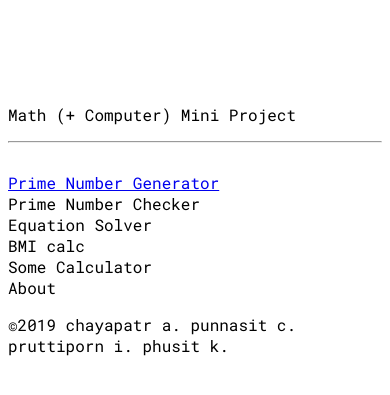
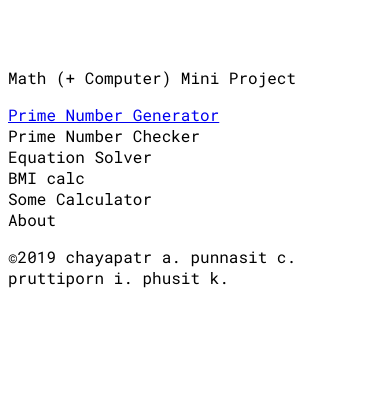
Before and after one commit to chayapatr/mathproject, a website built with Parcel: page src/index.html in a window 390 px wide. Shown: the part 353-748 px from the top of the page. Built offline with nearby package versions, Linux system fonts and the light colour scheme.

Commit message:
some css change

```diff
--- a/src/index.html
+++ b/src/index.html
@@ -29,7 +29,7 @@
 
 <body>
   <section class="hero is-fullheight">
-    <div class="hero-head">
+    <div class="hero-head phone-hide">
       <section class="hero is-small is-warning">
         <div class="hero-body">
           <div class="container has-text-centered">
@@ -46,7 +46,7 @@
         <p class="subtitle">
           Math (+ Computer) Mini Project
         </p>
-        <section class="hero is-small" id="space">
+        <section class="hero is-small phone-hide">
           <div class="hero-body">
             <div class="container" id="underline">
               <hr />
--- a/src/prime/script/atkin.js
+++ b/src/prime/script/atkin.js
@@ -45,6 +45,7 @@ function sieveOfAtkin(limit) {
     }
 
     //primes values are the one which sieve[x] = true
+    //from kramtark's github gist
     return sieve;
 }
 
--- a/src/prime/script/script.js
+++ b/src/prime/script/script.js
@@ -2,7 +2,6 @@ import footerDate from '../../script/ui.js'
 import nav from '../../script/subpage'
 import sieve from 'sieve-of-eratosthenes'
 import pullAll from 'lodash.pullall'
-import takeRightWhile from 'lodash.takerightwhile'
 
 (footerDate)();
 (nav)()
@@ -20,6 +19,7 @@ document.getElementById('button').addEventListener('click', () => {
     resArr.forEach(el => {
         dom = dom + `${el} `
     })
+
     document.getElementById('result').innerText = dom
     document.getElementById('reshero').style.display = 'block'
     /*document.getElementById('input').style.display = 'none'
--- a/src/prime/style/style.css
+++ b/src/prime/style/style.css
@@ -1,12 +1,3 @@
 #reshero {
     display: none;
 }
-
-@media only screen and (max-width: 900px) and (max-height: 900px){
-    #underline {
-        display: none;
-    }
-    hr {
-        display: none;
-    }
-}
--- a/src/style/main.css
+++ b/src/style/main.css
@@ -3,3 +3,9 @@
 * {
     font-family: 'roboto mono';
 }
+
+@media only screen and (max-width: 900px) and (max-height: 900px){
+    .phone-hide {
+        display: none;
+    }
+}
--- a/src/style/subpage.css
+++ b/src/style/subpage.css
@@ -1,9 +1,3 @@
 #title {
     font-size: 7vh
 }
-
-@media only screen and (max-width: 900px) and (max-height: 900px){
-    #underline {
-        display: none;
-    }
-}
```
Also changed, not shown: src/prime/index.html (+2 -2 lines).
